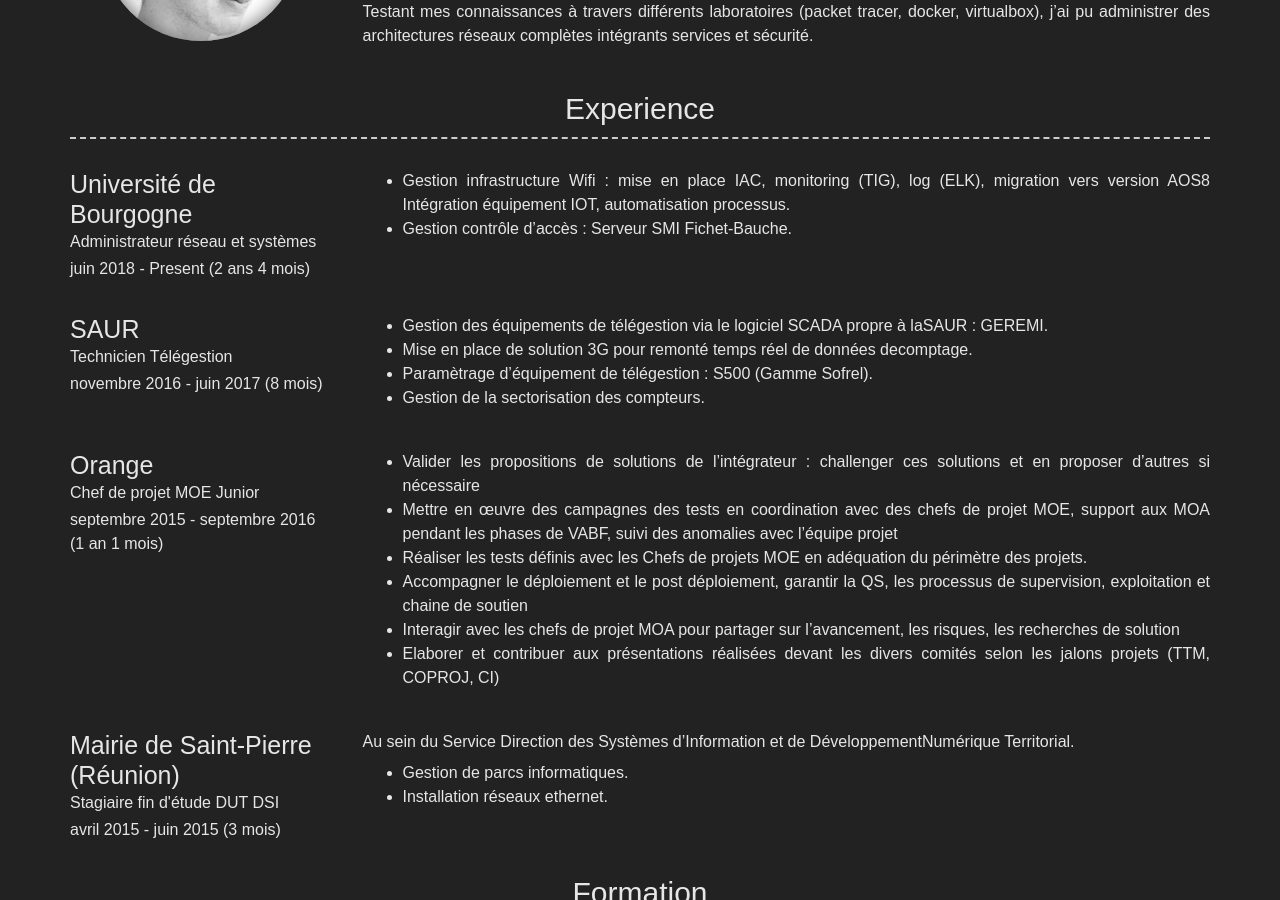
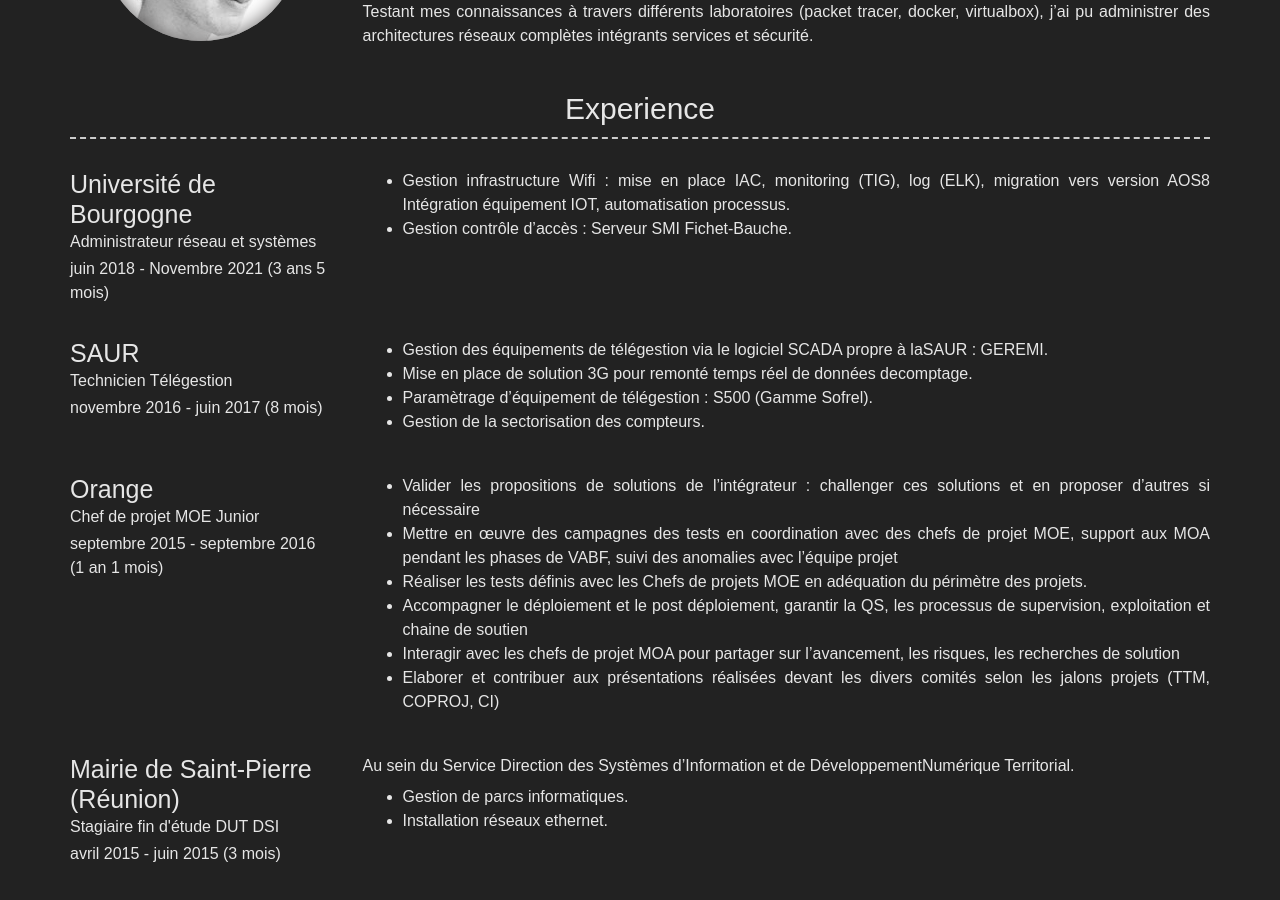
Before and after one commit to Draed/Draed.github.io, a Jekyll site: the page built from index.md, in a window 1280 px wide and 900 px high, scrolled down 438 px. Built offline with Jekyll 4.4.1, drawn with Linux system fonts in a browser that asks for light colours; some web fonts are replaced.

Commit message:
small updates

```diff
--- a/_data/experience.yml
+++ b/_data/experience.yml
@@ -2,7 +2,7 @@
 - layout: left
   company: Université de Bourgogne
   job_title: Administrateur réseau et systèmes
-  dates: juin 2018 - Present (2 ans 4 mois)
+  dates: juin 2018 - Novembre 2021 (3 ans 5 mois)
   description: | # this will include new lines to allow paragraphs
     -  Gestion infrastructure Wifi : mise en place IAC, monitoring (TIG), log (ELK), migration vers version AOS8
     Intégration équipement IOT, automatisation processus.
```
